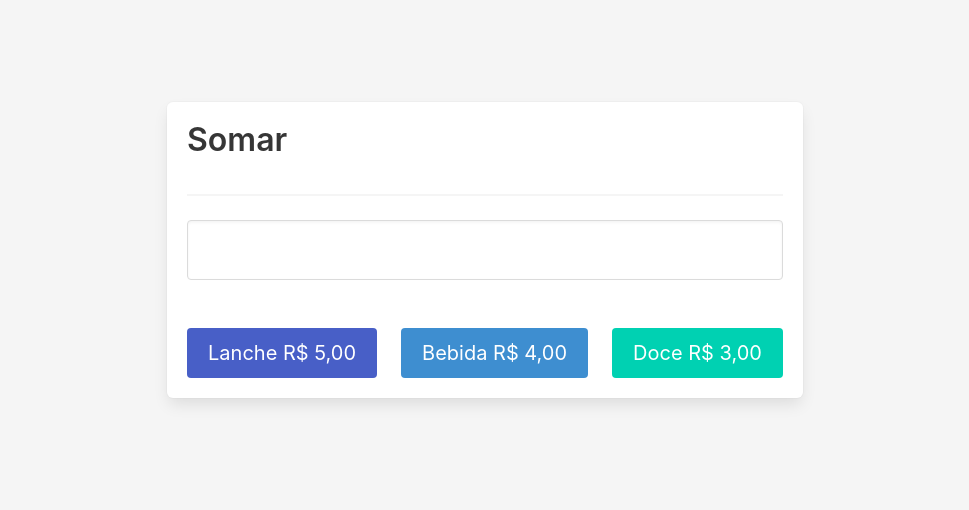
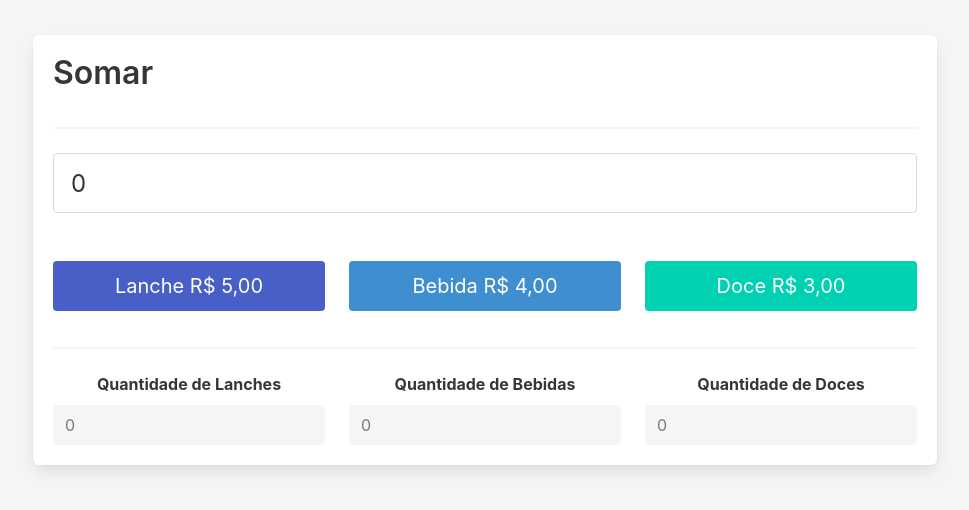
Before and after one commit to MattheusCosta/exemploAngular, an Angular app: page / in a window 1280 px wide. Shown: the part 150-660 px from the top of the page, without its empty margins (155-1124 px from the left). Built offline with nearby package versions, Linux system fonts and the light colour scheme.

Commit message:
Projeto finalizado

```diff
--- a/src/app/somar/components/somar/somar.component.html
+++ b/src/app/somar/components/somar/somar.component.html
@@ -6,20 +6,35 @@
 <hr>
 <div class="columns">
     <div class="column">
-            <div class="field">
-                <input type="text" class="input is-fullwidth is-large">
-            </div>
+        <div class="field">
+            <input type="text" class="input is-fullwidth is-large" [value]="pegarValor" readonly>
+        </div>
     </div>
 </div>
 <br>
 <div class="columns">
     <div class="column">
-        <button class="button is-link is-medium is-fullwidth">Lanche R$ 5,00</button>
+        <button class="button is-link is-medium is-fullwidth" (click)="calcula(5,'lanche')">Lanche R$ 5,00</button>
     </div>
     <div class="column">
-        <button class="button is-info is-medium is-fullwidth">Bebida R$ 4,00</button>
+        <button class="button is-info is-medium is-fullwidth" (click)="calcula(4,'bebida')">Bebida R$ 4,00</button>
     </div>
     <div class="column">
-        <button class="button is-primary is-medium is-fullwidth">Doce R$ 3,00</button>
+        <button class="button is-primary is-medium is-fullwidth" (click)="calcula(3,'doce')">Doce R$ 3,00</button>
     </div>
 </div>
+<hr>
+<div class="columns">
+    <div class="column">
+        <label class="label">Quantidade de Lanches</label>
+        <input class="input" type="number" disabled [value]="pegarQtdLanche">
+    </div>
+    <div class="column">
+        <label class="label">Quantidade de Bebidas</label>
+        <input class="input" type="number" disabled [value]="pegarQtdBebida">
+    </div>
+    <div class="column">
+        <label class="label">Quantidade de Doces</label>
+        <input class="input" type="number" disabled [value]="pegarQtdDoce">
+    </div>
+</div>
--- a/src/app/somar/components/somar/somar.component.ts
+++ b/src/app/somar/components/somar/somar.component.ts
@@ -8,19 +8,41 @@ import { SomarService } from '../../services';
 })
 export class SomarComponent implements OnInit {
 
-  constructor(private somarService: SomarService) { }
-  private valor:number;
+  constructor(private somar: SomarService) { }
+  private _valor:number;
+  private _lanche:number;
+  private _bebida:number;
+  private _doce:number;
 
   ngOnInit() {
-    this.valor = 0;
+    this._valor = 0;
+    this._lanche = 0;
+    this._bebida = 0;
+    this._doce = 0;
   }
 
-  calcula(valorRecebido:number) : number{
-    return this.somarService.somar(this.valor,valorRecebido);
+  calcula(valorRecebido:number, tipo:string){
+    this._valor = this.somar.somar(this._valor,valorRecebido);
+    if(tipo == "lanche"){
+      this._lanche++;
+    }else if(tipo == "bebida"){
+      this._bebida++;
+    }else if(tipo == "doce"){
+      this._doce++;
+    }
   }
 
   get pegarValor(){
-    return this.valor;
+    return this._valor;
+  }
+  get pegarQtdLanche(){
+    return this._lanche;
+  }
+  get pegarQtdBebida(){
+    return this._bebida;
+  }
+  get pegarQtdDoce(){
+    return this._doce;
   }
 
 }
--- a/src/app/somar/somar.module.ts
+++ b/src/app/somar/somar.module.ts
@@ -1,7 +1,7 @@
 import { NgModule } from '@angular/core';
 import { CommonModule } from '@angular/common';
-import { SomarComponent } from './components/somar';
-import { SomarService } from './services';
+import { SomarComponent } from './components/somar/somar.component';
+import { SomarService } from './services/somar.service';
 
 
 
--- a/src/index.html
+++ b/src/index.html
@@ -1,5 +1,5 @@
 <!doctype html>
-<html lang="en">
+<html lang="pt-BR">
 <head>
   <meta charset="utf-8">
   <title>Exemplo</title>
```
